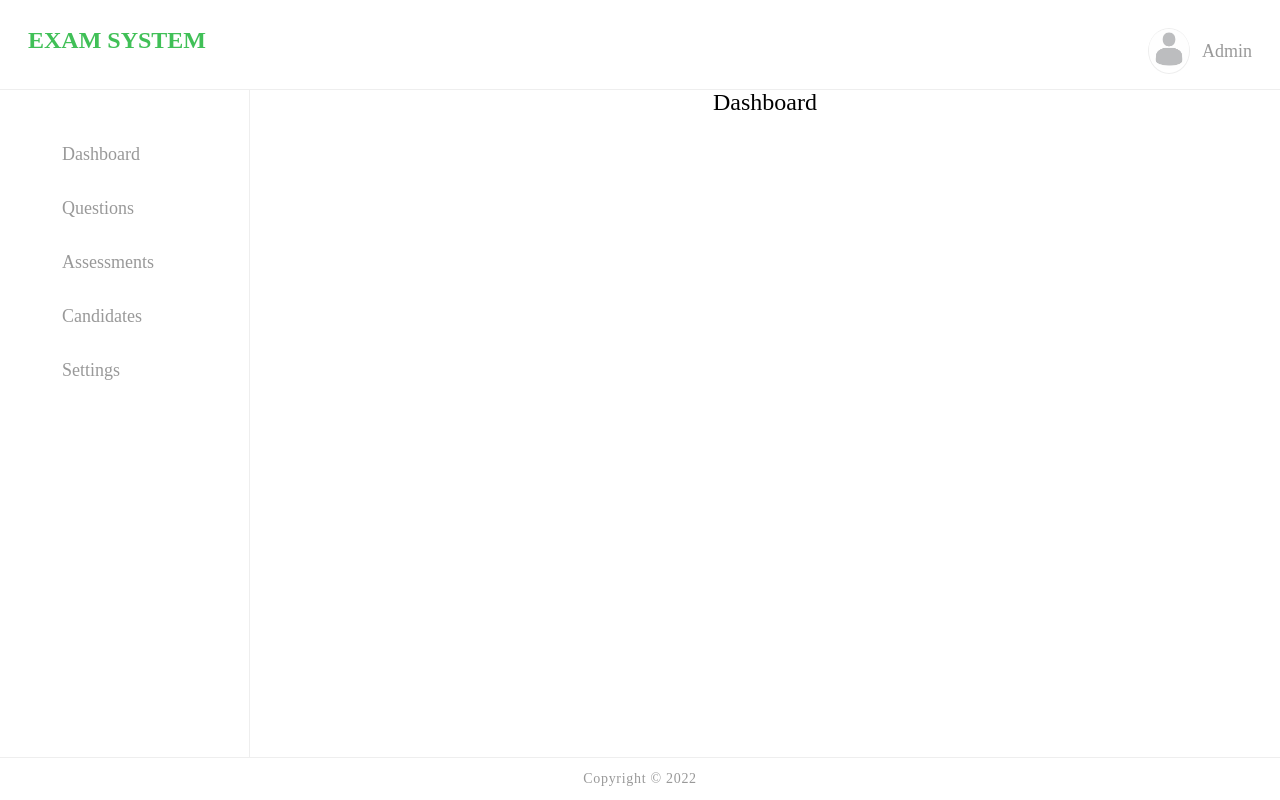
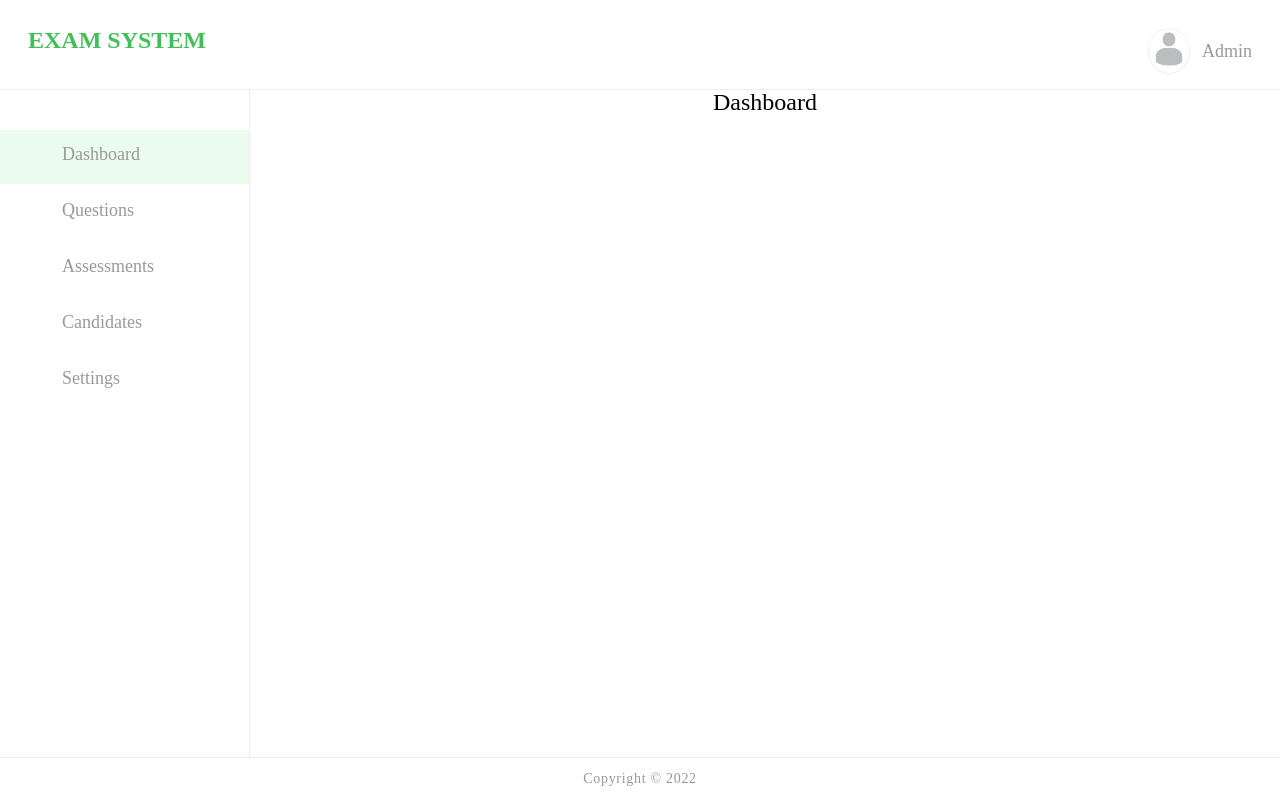
Before and after one commit to Nnvemeka/Exam-system, a React (Create React App) app: page / in a window 1280 px wide. Built offline with nearby package versions, Linux system fonts and the light colour scheme; some icons are missing.

Commit message:
Setup navbar active links

```diff
--- a/src/components/nav/Nav.jsx
+++ b/src/components/nav/Nav.jsx
@@ -1,45 +1,84 @@
 import React from 'react'
-import { Link } from 'react-router-dom'
+import { Link, NavLink } from 'react-router-dom'
 import './nav.css'
 
 const Nav = () => {
+  let activeStyle = {
+    display: "flex",
+    alignItems: "center",
+    textDecoration: "none",
+    padding: '1.4rem 0 2rem 3rem',
+    backgroundColor: '#ebfbee'
+  };
+
   return (
-    <div className='nav'>
+    <nav className='nav'>
       <div className='nav-item'>
-        <Link to={'/'} className="link">
+        <NavLink
+          to={'/'}
+          end
+          style={({ isActive }) =>
+            isActive ? activeStyle : undefined
+          }
+          className="link"
+        >
           <ion-icon class="nav-icon" name="home-outline"></ion-icon>
           <span className="nav-title">Dashboard</span>
-        </Link>
+        </NavLink>
       </div>
 
       <div className='nav-item'>
-        <Link to={'/questions'} className="link">
+        <NavLink
+          to={'/questions'}
+          style={({ isActive }) =>
+            isActive ? activeStyle : undefined
+          }
+          className="link"
+        >
           <ion-icon name="newspaper-outline" class="nav-icon"></ion-icon>
           <span className="nav-title">Questions</span>
-        </Link>
+        </NavLink>
       </div>
 
       <div className='nav-item'>
-        <Link to={'/assessments'} className="link">
+        <NavLink
+          to={'/assessments'}
+          style={({ isActive }) =>
+            isActive ? activeStyle : undefined
+          }
+          className="link"
+        >
           <ion-icon name="list-outline" class="nav-icon"></ion-icon>
           <span className="nav-title">Assessments </span>
-        </Link>
+        </NavLink>
       </div>
 
       <div className='nav-item'>
-        <Link to={'/candidates'} className="link">
+        <NavLink
+          to={'/candidates'}
+          style={({ isActive }) =>
+            isActive ? activeStyle : undefined
+          }
+          className="link"
+        >
           <ion-icon name="people-outline" class="nav-icon"></ion-icon>
           <span className="nav-title">Candidates</span>
-        </Link>
+        </NavLink>
       </div>
 
       <div className='nav-item'>
-        <Link to={'/settings'} className="link">
+        <NavLink
+          to={'/settings'}
+          style={({ isActive }) =>
+            isActive ? activeStyle : undefined
+          }
+          className="link"
+        >
           <ion-icon name="settings-outline" class="nav-icon"></ion-icon>
           <span className="nav-title">Settings</span>
-        </Link>
+        </NavLink>
       </div>
-    </div>
+    </nav>
   )
 }
 
--- a/src/components/nav/nav.css
+++ b/src/components/nav/nav.css
@@ -9,6 +9,7 @@
     align-items: center;
     text-decoration: none;
     padding: 1.4rem 0 2rem 3rem;
+    margin-bottom: 2px;
 }
 
 .link:hover {
```
